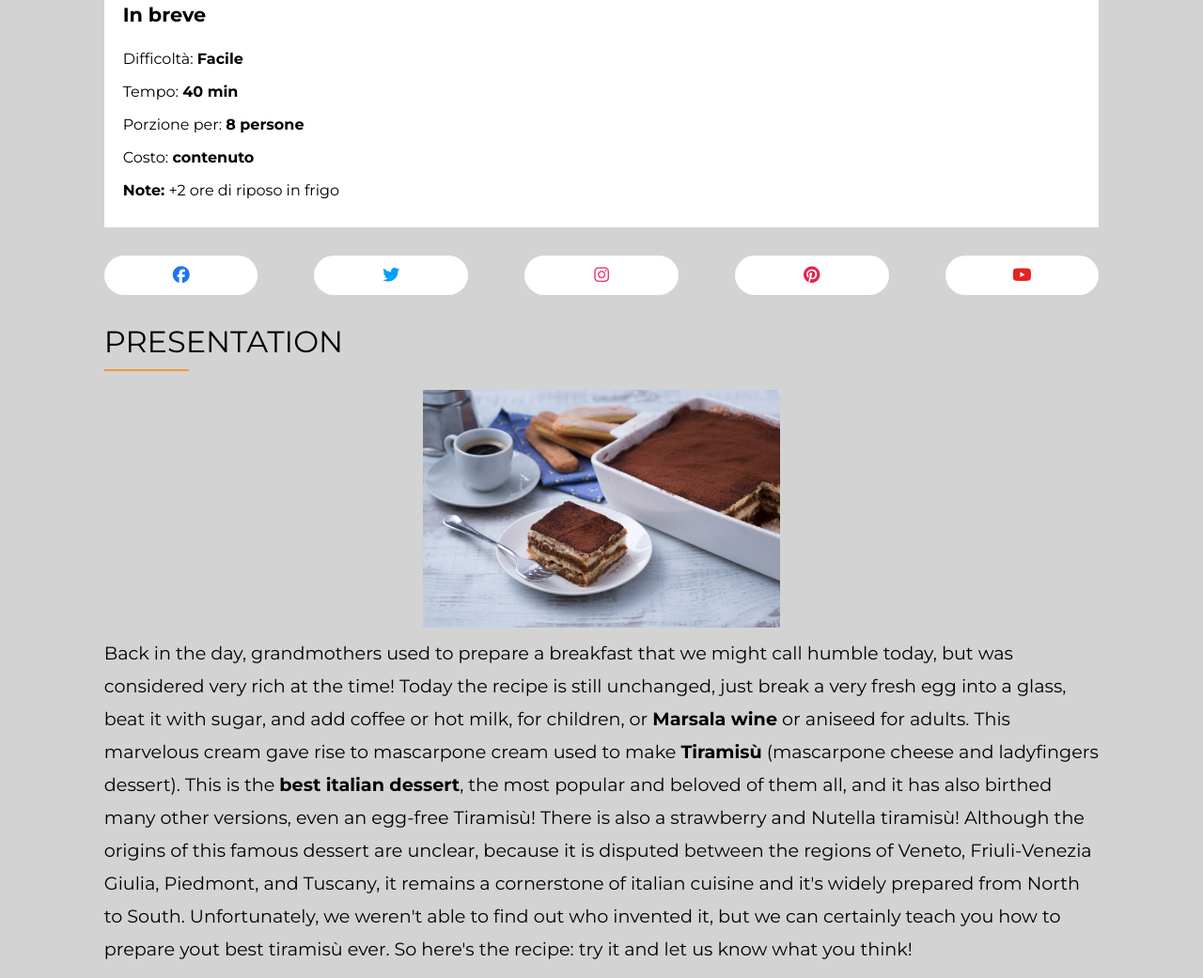
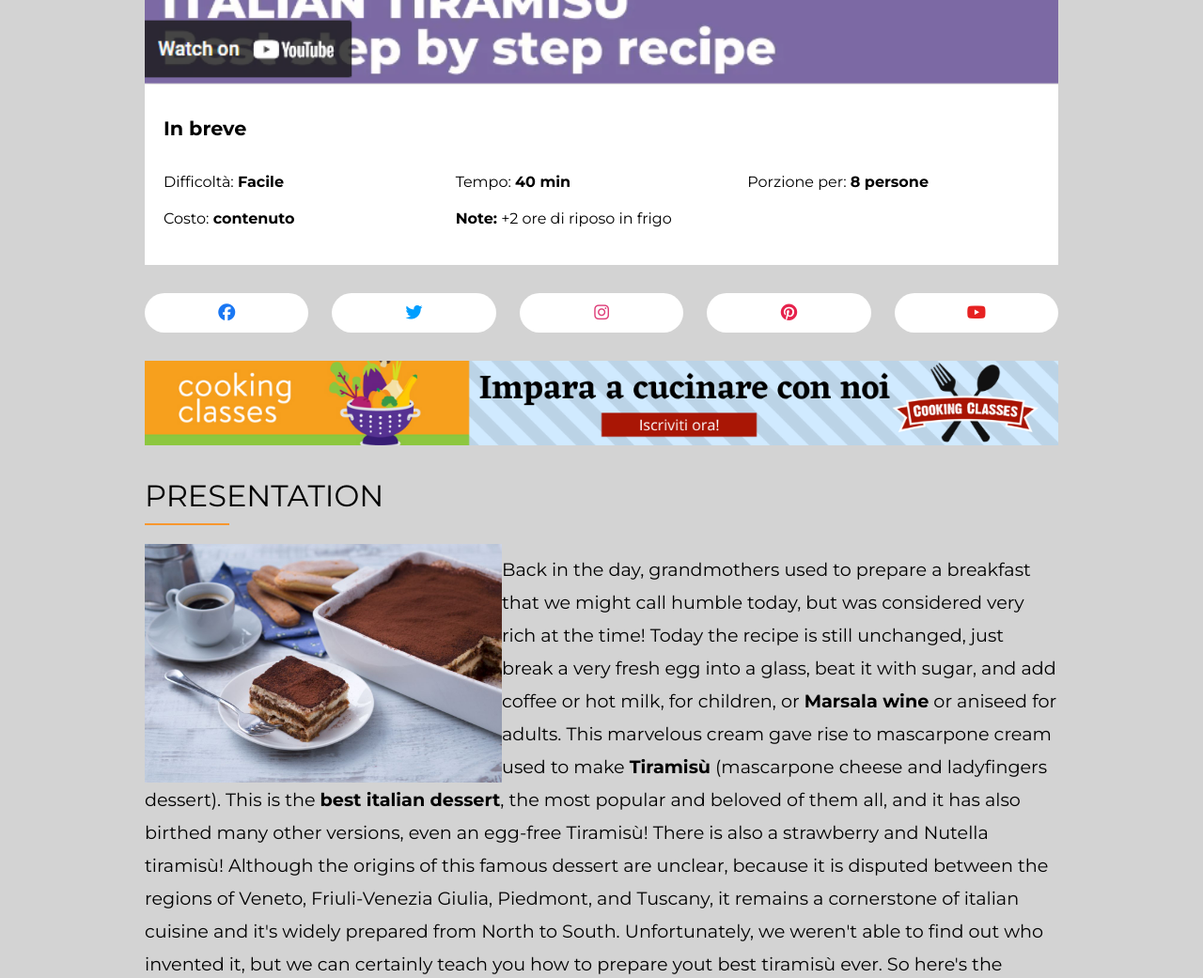
Before and after one commit to fabioadelfio/htmlcss-responsive-layout, a plain HTML site: page index.html in a window 1280 px wide. Shown: the part 651-1692 px from the top of the page at 94% size. Drawn offline with Linux system fonts and the light colour scheme; a web font is replaced by a local one.

Commit message:
add tablet version

```diff
--- a/css/style.css
+++ b/css/style.css
@@ -133,10 +133,14 @@ ul {
     color: #A89A99;
 }
 
-.top-main .title-content {
+.top-main .top-title {
     color: #4E3969;
     font-size: 2rem;
     font-weight: bold;
+}
+
+.top-main .top-title span {
+    display: none;
 }
 
 /* CARD */
@@ -147,7 +151,7 @@ ul {
     display: block;
 }
 
-.card .video-card {
+.card .video-card img{
     width: 100%;
 }
 
@@ -162,13 +166,11 @@ ul {
 
 .info-card .info-list {
     padding-top: 25px;
-    display: block;
 }
 
-.info-card .info-list ul {
-    display: flex;
-    flex-direction: column;
-    gap: 1rem;
+.info-card .info-list li {
+    padding: 10px 0;
+    width: 100%;
 }
 
 /* SOCIAL */
@@ -197,6 +199,7 @@ ul {
 
 .advertising {
     width: 100%;
+    padding-bottom: 30px;
     display: none;
 }
 
@@ -214,9 +217,7 @@ ul {
 }
 
 .description .description-content {
-    display: flex;
-    flex-direction: column;
-    align-items: center;
+    text-align: center;
     padding: 20px 0;
 }
 
@@ -225,6 +226,7 @@ ul {
 }
 
 .description .description-content p {
+    text-align: left;
     padding: 10px 0;
     font-size: 1.2rem;
     line-height: 35px;
@@ -255,3 +257,74 @@ ul {
     display: inline-block;
     padding: 10px 10px;
 }
+
+/* TABLET */
+
+@media screen and (min-width: 768px) {
+
+    .container {
+        padding-right: 3rem;
+        padding-left: 3rem;
+    }
+
+    /* Header */
+
+    .page-header h1 {
+        text-align: left;
+    }
+
+    /* Top Main */
+
+    .top-main .top-title span {
+        display: inline-block;
+    }
+
+    /* Card */
+
+    .info-card .info-list ul {
+        display: flex;
+        flex-direction: row;
+        flex-wrap: wrap;
+        gap: 0rem;
+    }
+
+    .info-card .info-list li {
+        width: calc(100% / 3);
+    }
+
+    /* Social */
+
+    .social {
+        gap: 25px;
+    }
+
+    /* Advertising */
+
+    .advertising {
+        display: block;
+    }
+
+    /* Description */
+
+    .description .description-content img {
+        float: left;
+    }
+
+    .clearfix::after {
+        content: '';
+        display: table;
+        clear: both;
+    }
+}
+
+/* DESKTOP */
+
+@media screen and (min-width: 992px) {
+
+    .container{
+        padding-right: 4rem;
+        padding-left: 4rem;
+    }
+
+    /* Card */
+}
--- a/index.html
+++ b/index.html
@@ -50,7 +50,7 @@
 
             <section class="top-main">
                 <div class="category">DOLCI E DESSERT</div>
-                <div class="title-content">Tiramisù</div>
+                <div class="top-title">Tiramisù <span>(Dolce Tradizionale)</span></div>
             </section>
 
             <!-- Card -->
```
